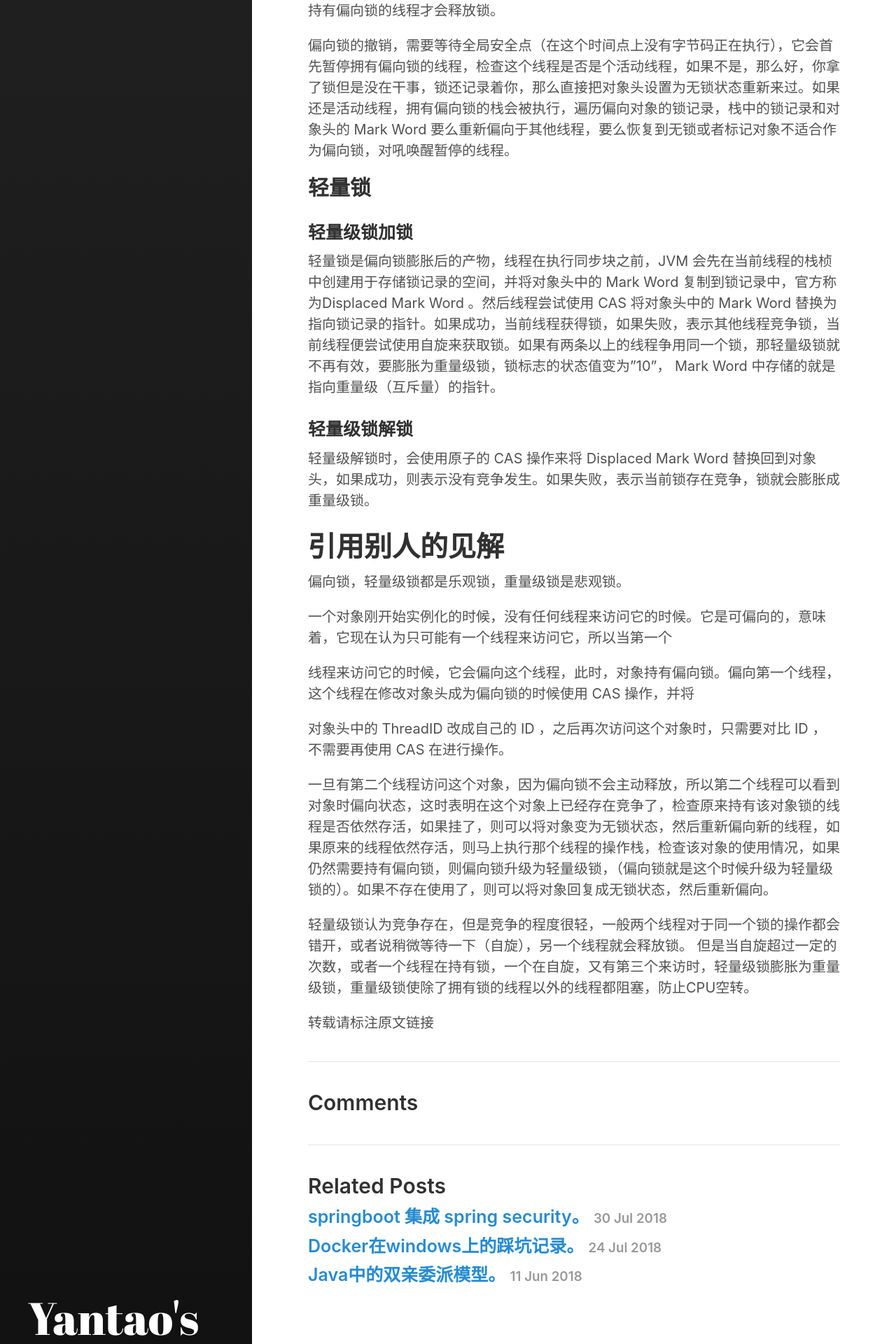
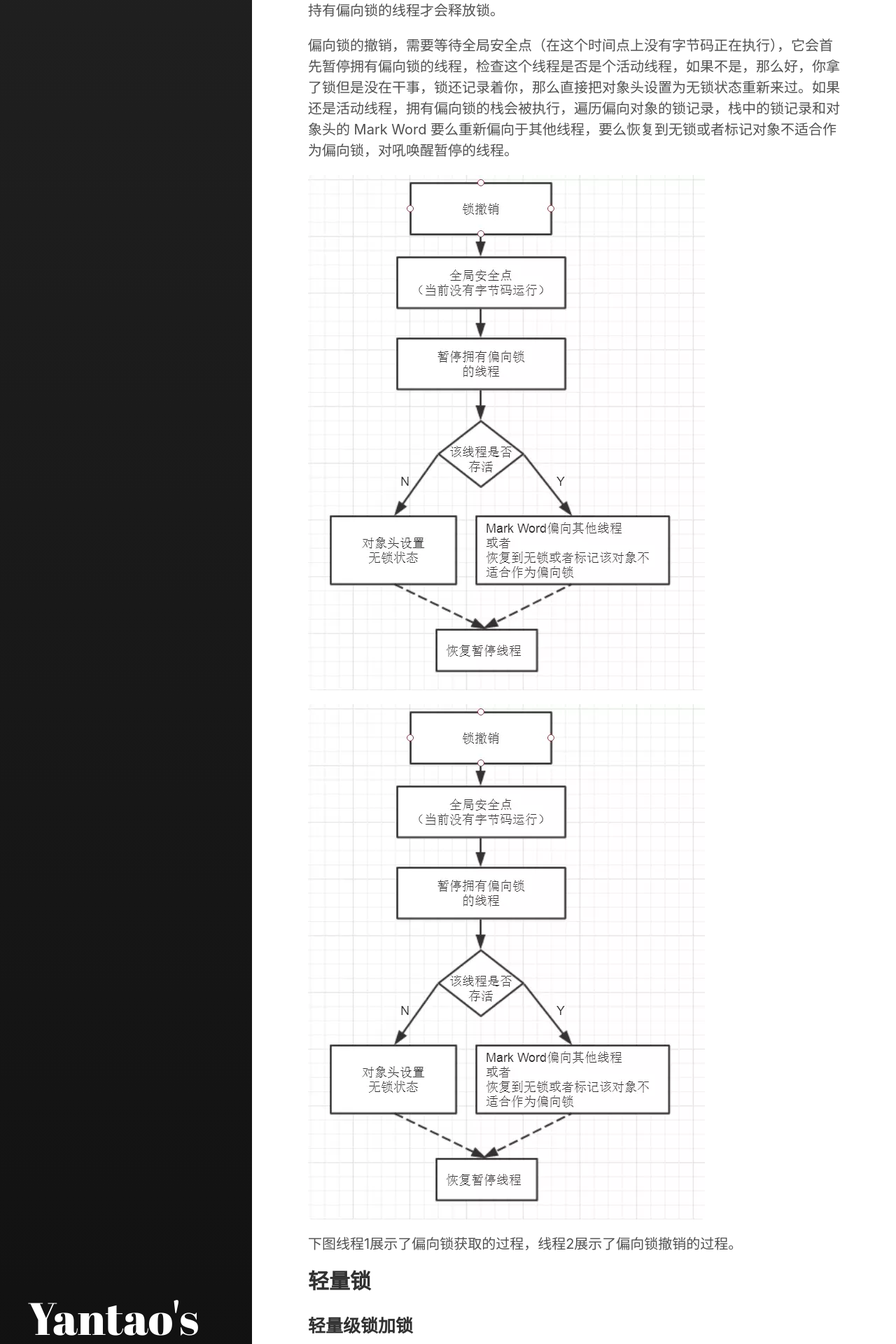
Before and after one commit to xinghelanchen/xinghelanchen.github.io, a Jekyll site: the page built from _posts/2018-08-22-JAVA锁的膨胀过程和优化.md, in a window 1280 px wide. Shown: the part 2616-4536 px from the top of the page at 70% size. Built offline with Jekyll 4.4.1, drawn with Linux system fonts in a browser that asks for light colours.

Commit message:
20180822

```diff
--- a/_posts/2018-08-22-JAVA锁的膨胀过程和优化.md
+++ b/_posts/2018-08-22-JAVA锁的膨胀过程和优化.md
@@ -52,6 +52,12 @@ CAS 比较交换的过程可以通俗的理解为 CAS(V,O,N) ，包含三个值
 
 偏向锁的撤销，需要等待全局安全点（在这个时间点上没有字节码正在执行），它会首先暂停拥有偏向锁的线程，检查这个线程是否是个活动线程，如果不是，那么好，你拿了锁但是没在干事，锁还记录着你，那么直接把对象头设置为无锁状态重新来过。如果还是活动线程，拥有偏向锁的栈会被执行，遍历偏向对象的锁记录，栈中的锁记录和对象头的 Mark Word 要么重新偏向于其他线程，要么恢复到无锁或者标记对象不适合作为偏向锁，对吼唤醒暂停的线程。
 
+![Image text](https://raw.githubusercontent.com/xinghelanchen/xinghelanchen.github.io/master/_img/fc926be1ea40de4b37eacbb75d177e2.png)
+
+
+![Image text](https://raw.githubusercontent.com/xinghelanchen/xinghelanchen.github.io/master/_img/fc926be1ea40de4b37eacbb75d177e2.png)
+
+下图线程1展示了偏向锁获取的过程，线程2展示了偏向锁撤销的过程。
 ## 轻量锁
 ### 轻量级锁加锁
 轻量锁是偏向锁膨胀后的产物，线程在执行同步块之前，JVM 会先在当前线程的栈桢中创建用于存储锁记录的空间，并将对象头中的 Mark Word 复制到锁记录中，官方称为Displaced Mark Word 。然后线程尝试使用 CAS 将对象头中的 Mark Word 替换为指向锁记录的指针。如果成功，当前线程获得锁，如果失败，表示其他线程竞争锁，当前线程便尝试使用自旋来获取锁。如果有两条以上的线程争用同一个锁，那轻量级锁就不再有效，要膨胀为重量级锁，锁标志的状态值变为”10”， Mark Word 中存储的就是指向重量级（互斥量）的指针。
```
Also changed, not shown: _img/c18ff01502db716ab0962337cb74cb5.png (added).
